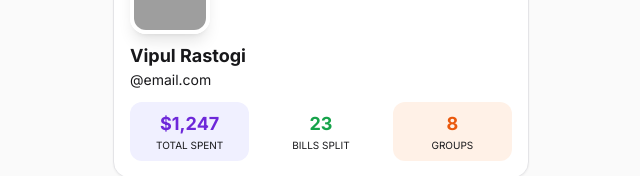
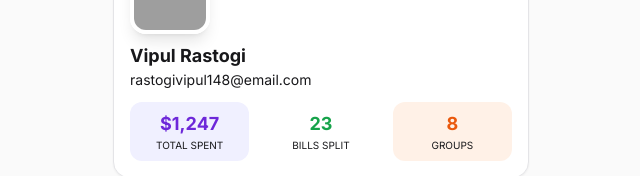
Before and after one commit to vipulrastogi007/Splitlify, a plain HTML site: page index.html in a window 1280 px wide. Both pictures are taken after a click on the button 828 px from the left and 32 px from the top of the page. Shown: the part 216-392 px from the top of the page, without its empty margins (319-959 px from the left). Drawn offline with nearby package versions, Linux system fonts and the light colour scheme; grey boxes are pictures that could not be loaded.

Commit message:
Update email address in index.html

```diff
--- a/index.html
+++ b/index.html
@@ -451,7 +451,7 @@
                                 <img src="http://static.photos/people/200x200/42" alt="Profile" class="w-full h-full object-cover">
                             </div>
                             <h3 class="text-lg font-bold mt-2">Vipul Rastogi</h3>
-                            <p class="text-surface-500 text-sm">@email.com</p>
+                            <p class="text-surface-500 text-sm">rastogivipul148@email.com</p>
                             <div class="flex gap-3 mt-3">
                                 <div class="bg-primary-50 rounded-xl px-3 py-2 text-center flex-1">
                                     <p class="text-lg font-bold text-primary-600">$1,247</p>
```
